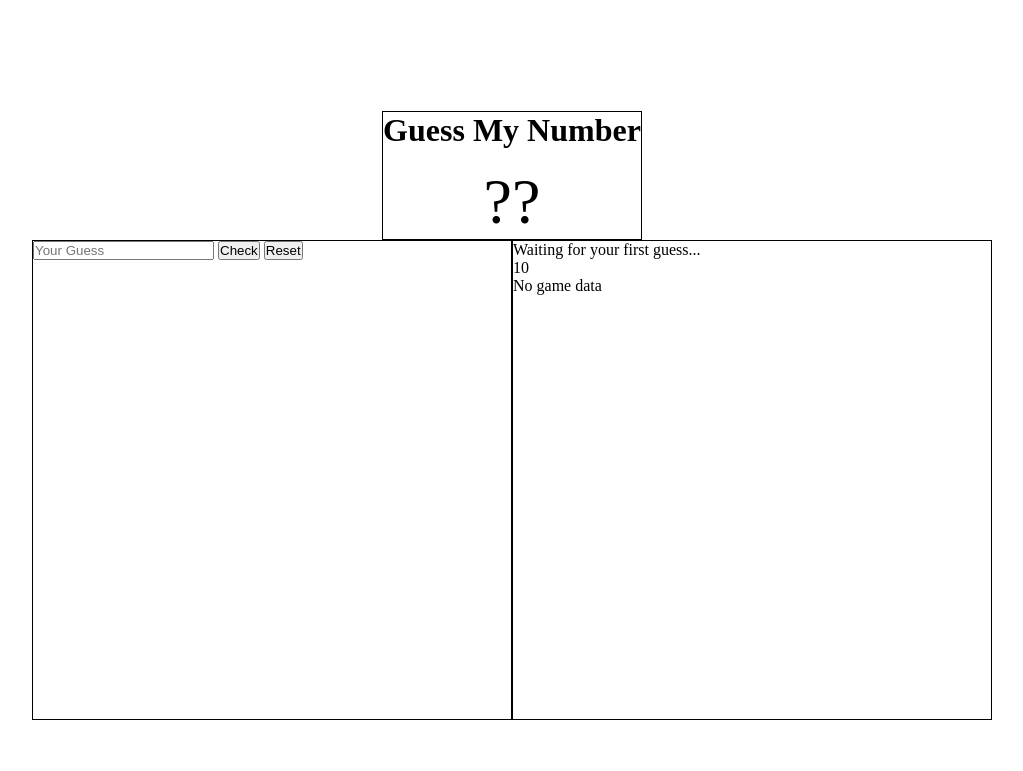
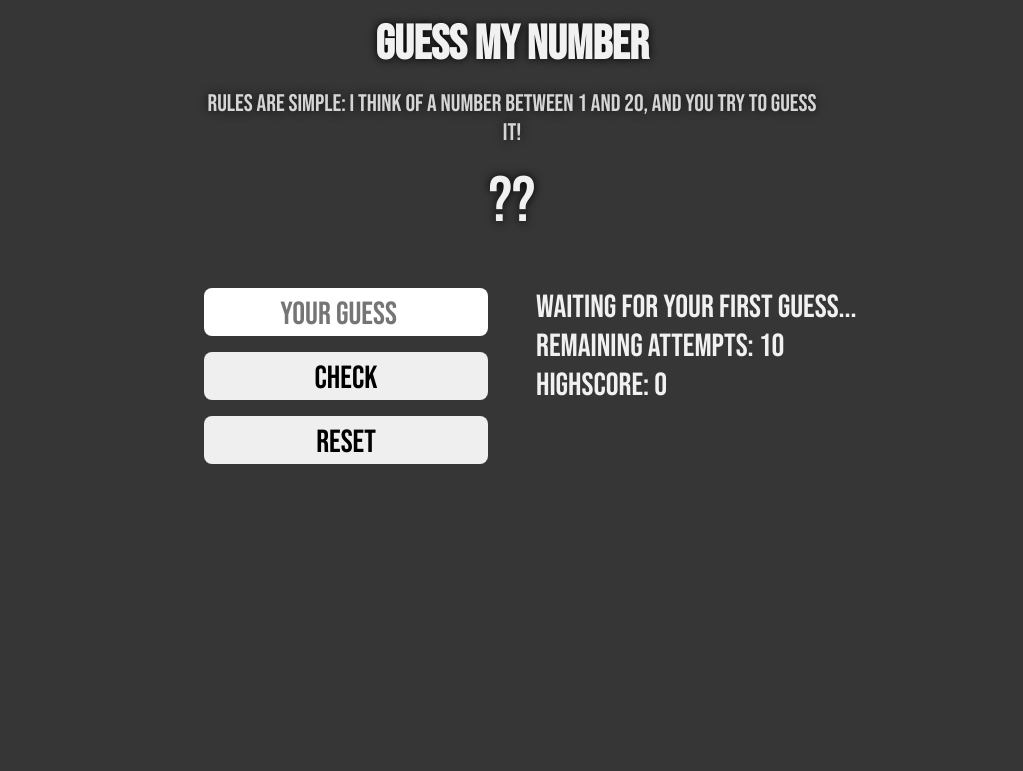
Before and after one commit to gor-par/guess-my-number, a website built with Vite: page index.html in a window 1280 px wide. Shown: the whole page, without its empty margins (128-1151 px from the left). Built offline with nearby package versions, Linux system fonts and the light colour scheme.

Commit message:
finished I guess

```diff
--- a/app.js
+++ b/app.js
@@ -44,6 +44,10 @@ export class App {
     this.ui.feedback = document.querySelector(".info__feedback");
     this.ui.currentScore = document.querySelector(".info__current-score");
     this.ui.highscore = document.querySelector(".info__highscore");
+
+    this.ui.numberDisplay = document.querySelector(".number-display");
+
+    this.ui.body = document.body;
   }
 
   feedback(string) {
@@ -80,21 +84,30 @@ export class App {
 
   wonGame() {
     this.feedback("win");
+    this.ui.body.className = "won";
     this.updateHighscore();
+    this.ui.numberDisplay.textContent = this.target;
   }
 
   lostGame() {
-    this.feedback("lost");
+    this.feedback("lose");
+    this.ui.body.className = "lost";
+    this.ui.numberDisplay.textContent = this.target;
   }
 
   resetGame() {
     this.feedback("start");
+    this.ui.body.className = "";
     this.target = this.generateNumber();
+    console.log(this.target);
     this.attempts = this.rules.attempts;
+    this.refreshHighcore();
+    this.ui.numberDisplay.textContent = "??";
   }
 
   check() {
     const guess = +this.ui.userInput.value;
+
     if (this.attempts < 1) {
       this.lostGame();
     } else if (guess == this.target) {
@@ -111,8 +124,12 @@ export class App {
   updateHighscore() {
     if (this.attempts > this.highscore) {
       this.highscore = this.attempts;
-      this.ui.highscore.textContent = this.highscore;
+      this.refreshHighcore();
     }
+  }
+
+  refreshHighcore() {
+    this.ui.highscore.textContent = this.highscore;
   }
 
   generateNumber() {
--- a/index.html
+++ b/index.html
@@ -8,6 +8,10 @@
   <body>
     <header class="header">
       <h1>Guess My Number</h1>
+      <p class="description">
+        Rules are simple: I think of a number between 1 and 20, and you try to
+        guess it!
+      </p>
       <div class="number-display">??</div>
     </header>
 
@@ -24,8 +28,8 @@
 
     <div class="info">
       <div class="info__feedback">Waiting for your first guess...</div>
-      <div class="info__current-score"></div>
-      <div class="info__highscore">No game data</div>
+      <div>Remaining attempts: <span class="info__current-score"></span></div>
+      <div>Highscore: <span class="info__highscore">No game data</span></div>
     </div>
 
     <script type="module" src="/main.js"></script>
--- a/style.scss
+++ b/style.scss
@@ -1,5 +1,13 @@
+@import url("https://fonts.googleapis.com/css2?family=Bebas+Neue&display=swap");
+$grey-dark: #363636;
+$grey-light: #f1f1f1;
+$grey: #d5d5d5;
+$green: rgb(45, 171, 45);
+$red: rgb(168, 0, 0);
+
 html {
   box-sizing: border-box;
+  font-family: "Bebas Neue", sans-serif;
 }
 
 *,
@@ -12,11 +20,22 @@ html {
 
 body {
   display: grid;
-  grid-template-columns: 1fr [main-start] repeat(2, 3fr) [main-end] 1fr;
+  grid-template-columns: 1fr [main-start] repeat(2, 1fr) [main-end] 1fr;
   grid-template-rows: 15rem 30rem;
-  grid-template-areas: ". head head ." ". interactive info .";
-  & > * {
-    border: 1px solid black;
+  grid-template-areas: ". head head ." ". interactive info info";
+
+  font-size: 2rem;
+
+  gap: 3rem;
+  background-color: $grey-dark;
+  color: $grey-light;
+  // text-shadow: white 0 0 5px;
+
+  &.won {
+    background-color: $green;
+  }
+  &.lost {
+    background-color: $red;
   }
 
   .header {
@@ -26,15 +45,42 @@ body {
     display: flex;
     gap: 1rem;
     flex-direction: column;
+    text-shadow: black 0 0 10px;
+    align-items: center;
+
+    h1 {
+      font-size: 3rem;
+    }
+
+    .description {
+      text-align: center;
+      font-size: 1.5rem;
+      color: $grey;
+      text-shadow: rgba(0, 0, 0, 0.677) 0 0 10px;
+    }
 
     .number-display {
       font-size: 4rem;
-      text-align: center;
     }
   }
 
   .interactive {
     grid-area: interactive;
+    display: flex;
+    flex-direction: column;
+    gap: 1rem;
+
+    > * {
+      flex: 0 0 3rem;
+      font: inherit;
+      border-radius: 0.5rem;
+      border: none;
+      padding-top: 5px;
+      text-align: center;
+    }
+
+    &__user-input {
+    }
   }
 
   .info {
```
